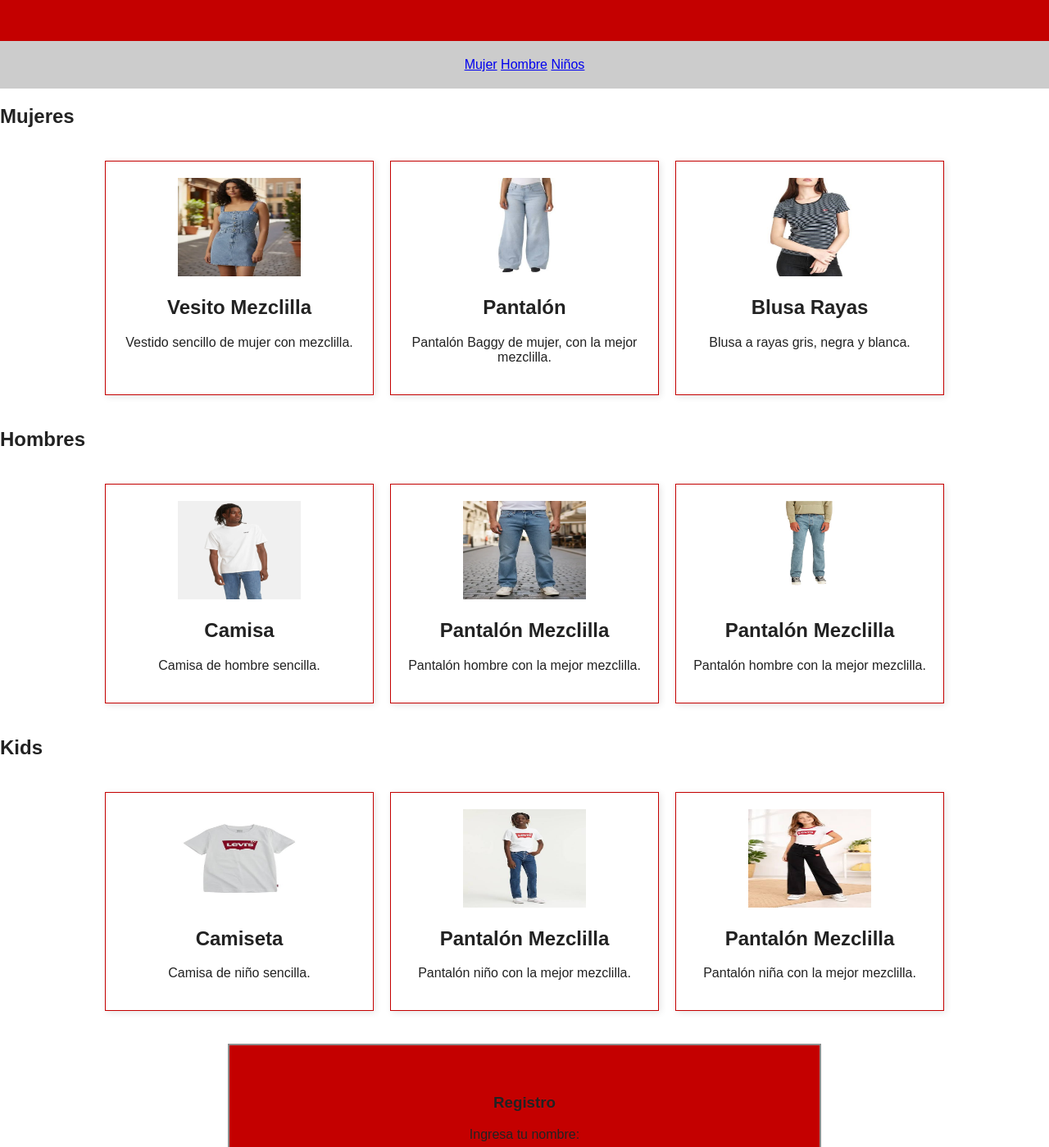
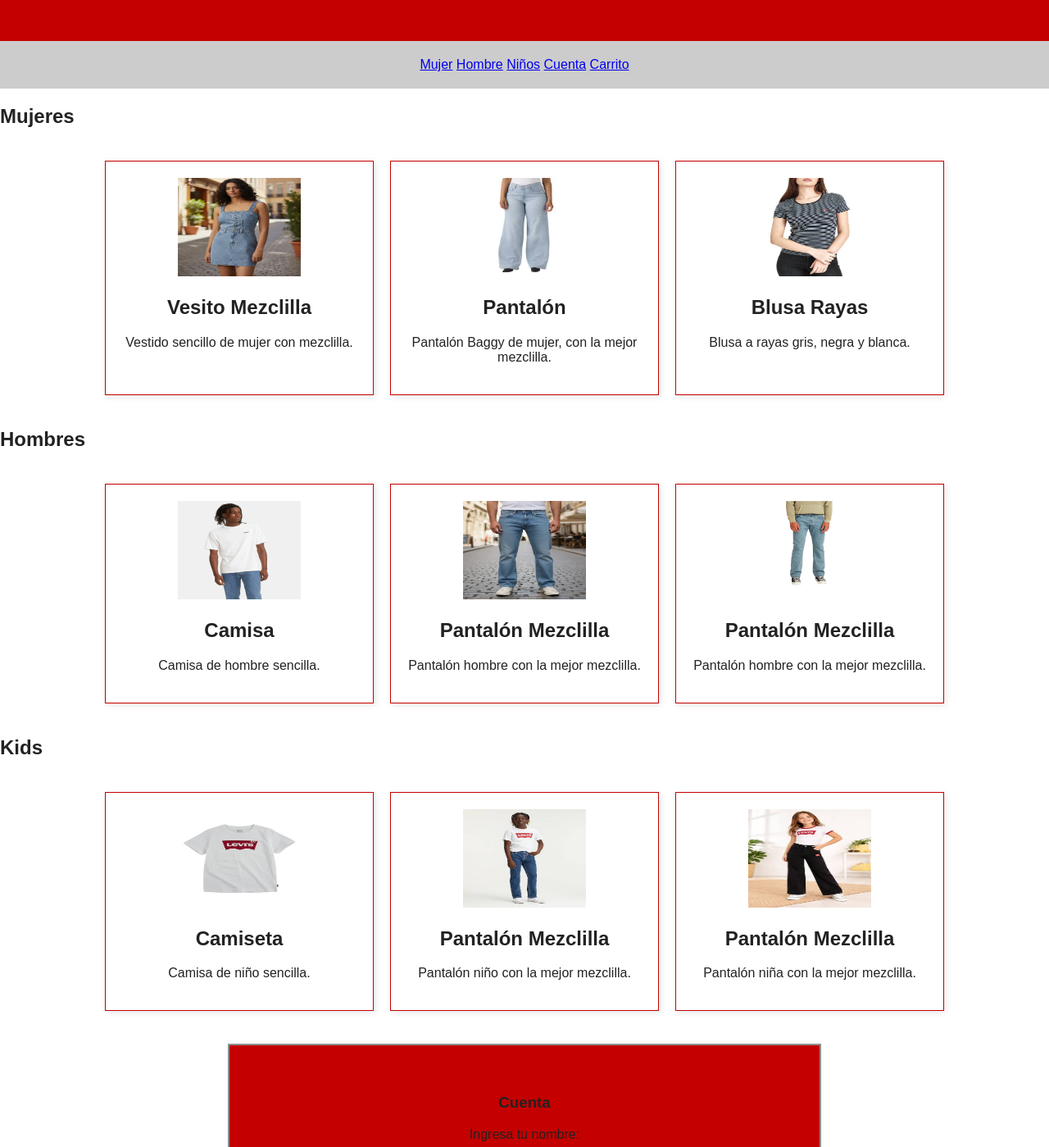
Before and after one commit to AdameDenis/ADBD0783_Examen2do_Parcial, a plain HTML site: page index.html in a window 1280 px wide. Shown: the part 201-1600 px from the top of the page at 82% size. Drawn offline with Linux system fonts and the light colour scheme.

Commit message:
Update index.html

```diff
--- a/index.html
+++ b/index.html
@@ -73,6 +73,8 @@
        <a href="#mujeres">Mujer</a>
        <a href="#hombres">Hombre</a>
        <a href="#kids">Niños</a>
+       <a href="#registro">Cuenta</a>
+       <a href="#carrito">Carrito</a>
     </nav>
 
 
@@ -141,7 +143,7 @@
     </div>
 
     <div class="formulario">
-        <h3>Registro</h3>
+        <h3 id="registro">Cuenta</h3>
         <form onsubmit="saludarUsuario(event)">
             <label for="nombre">Ingresa tu nombre:</label>
             <br><br>
```
